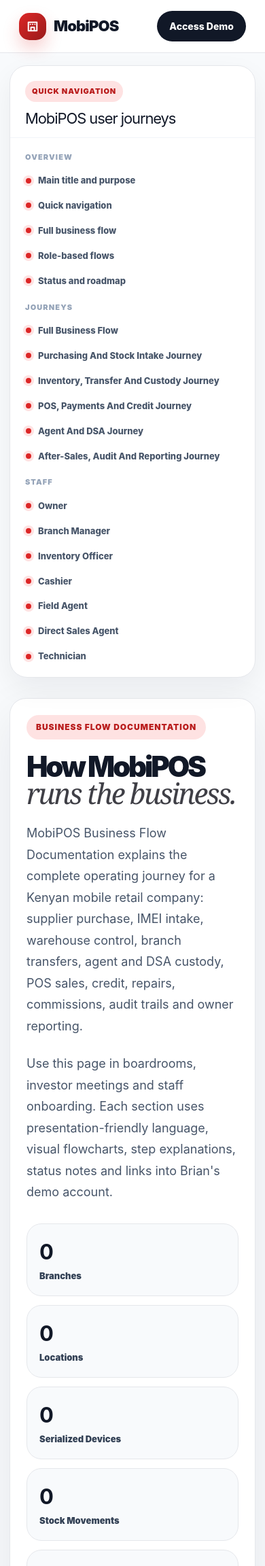
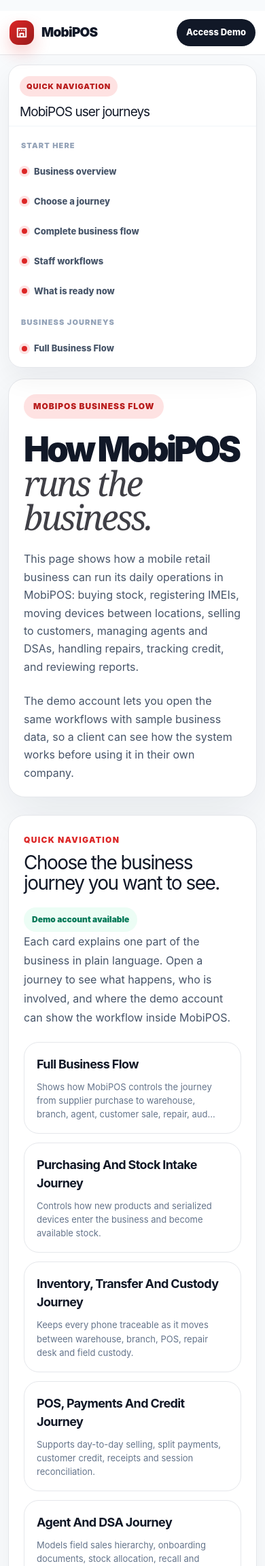
Before and after one commit to EnockOMONDI/MobiPOS, a Django app: page /business-flow/ in a window 390 px wide. Shown: the top 2304 px of the page at 68% size. Run offline with Django 5.2, Linux system fonts and the light colour scheme; data that the repository does not hold is empty; style sheets or scripts are compiled from the project's sources; parts of the project's set-up code (start-up, migrations or seed data) failed here and were passed over; some libraries are stand-ins or nearby versions.

Commit message:
Improve business flow mobile experience

```diff
--- a/apps/reports/views.py
+++ b/apps/reports/views.py
@@ -682,21 +682,12 @@ def _business_journeys(counts):
 def business_flow(request):
     organization = _business_flow_organization(request)
     counts = _business_flow_counts(organization)
-    stats = [
-        {"label": "Branches", "value": counts["branches"], "detail": "operating locations across the company"},
-        {"label": "Locations", "value": counts["locations"], "detail": "warehouses, POS points, repair benches and agent custody"},
-        {"label": "Serialized Devices", "value": counts["serialized_units"], "detail": "phones and tracked stock units in the inventory database"},
-        {"label": "Stock Movements", "value": counts["stock_movements"], "detail": "append-only ledger entries proving what changed"},
-        {"label": "Sales", "value": counts["sales"], "detail": "completed, paid, part-paid or returned sales workflows"},
-        {"label": "Audit Events", "value": counts["audit_events"], "detail": "recorded actions visible to owners and auditors"},
-    ]
     return render(
         request,
         "marketing/business_flow.html",
         {
             "flow_organization": organization,
             "flow_counts": counts,
-            "flow_stats": stats,
             "flow_sections": _business_flow_sections(counts),
             "role_flows": _business_role_flows(counts),
             "journeys": _business_journeys(counts),
--- a/templates/marketing/_business_flow_body.html
+++ b/templates/marketing/_business_flow_body.html
@@ -7,7 +7,7 @@
   .doc-top-links { display:flex; align-items:center; gap:20px; font-size:14px; font-weight:850; }
   .doc-top-links a { color:#4b5563; text-decoration:none; }
   .doc-demo { border-radius:999px; background:#111827; color:#fff !important; padding:12px 18px; text-decoration:none; }
-  .doc-shell { max-width:1440px; margin:0 auto; display:grid; grid-template-columns:310px minmax(0,1fr); gap:30px; padding:30px 28px 90px; }
+  .doc-shell { max-width:1440px; margin:0 auto; display:grid; grid-template-columns:290px minmax(0,1fr); gap:26px; padding:30px 28px 90px; }
   .doc-sidebar { position:sticky; top:88px; align-self:start; max-height:calc(100vh - 110px); overflow:auto; border:1px solid #e5e7eb; border-radius:26px; background:#fff; box-shadow:0 16px 40px rgba(15,23,42,.06); }
   .doc-sidebar-head { padding:22px 22px 16px; border-bottom:1px solid #f1f5f9; }
   .doc-sidebar-head span { display:inline-flex; border-radius:999px; background:#fee2e2; color:#b91c1c; padding:7px 10px; font-size:11px; font-weight:950; letter-spacing:.08em; text-transform:uppercase; }
@@ -69,8 +69,46 @@
   .doc-final h2 { margin:0; font-size:30px; letter-spacing:-.055em; }
   .doc-final p { color:#cbd5e1; margin:8px 0 0; }
   .doc-final a { border-radius:999px; background:#fff; color:#111827; padding:13px 18px; text-decoration:none; font-size:14px; font-weight:950; white-space:nowrap; }
-  @media (max-width:1080px) { .doc-shell { grid-template-columns:1fr; } .doc-sidebar { position:relative; top:auto; max-height:none; } .doc-sidebar nav { display:grid; grid-template-columns:repeat(2,minmax(0,1fr)); gap:4px; } .doc-nav-group { margin-bottom:0; } }
-  @media (max-width:780px) { .doc-top-links a:not(.doc-demo) { display:none; } .doc-shell { padding:18px 14px 60px; } .doc-hero, .doc-section { padding:24px; border-radius:24px; } .doc-proof, .doc-quick, .role-doc-grid { grid-template-columns:1fr; } .doc-section-head, .doc-step { grid-template-columns:1fr; } .doc-step a { justify-self:start; } .doc-final { flex-direction:column; align-items:flex-start; } .doc-sidebar nav { grid-template-columns:1fr; } }
+  @media (max-width:1080px) {
+    .doc-shell { grid-template-columns:1fr; }
+    .doc-sidebar { position:sticky; top:74px; z-index:12; max-height:42vh; }
+    .doc-sidebar nav { display:grid; grid-template-columns:repeat(2,minmax(0,1fr)); gap:4px; }
+    .doc-nav-group { margin-bottom:0; }
+  }
+  @media (max-width:780px) {
+    .doc-page { margin:-2rem -1rem; }
+    .doc-top-inner { padding:12px 14px; }
+    .doc-brand { font-size:19px; }
+    .doc-mark { width:36px; height:36px; border-radius:13px; }
+    .doc-top-links { gap:10px; }
+    .doc-top-links a:not(.doc-demo) { display:none; }
+    .doc-demo { padding:10px 14px; font-size:13px; }
+    .doc-shell { padding:14px 12px 54px; gap:16px; }
+    .doc-sidebar { top:62px; max-height:58vh; border-radius:20px; }
+    .doc-sidebar-head { padding:16px 16px 10px; }
+    .doc-sidebar-head h2 { font-size:19px; }
+    .doc-sidebar nav { grid-template-columns:1fr; max-height:42vh; overflow:auto; padding:8px; }
+    .doc-nav-title { padding-top:12px; }
+    .doc-nav-link { min-height:44px; font-size:13px; }
+    .doc-hero, .doc-section { padding:22px; border-radius:24px; }
+    .doc-hero h1 { font-size:clamp(38px,13vw,54px); line-height:.98; }
+    .doc-lead { font-size:16px; line-height:1.65; }
+    .doc-proof, .doc-quick, .role-doc-grid { grid-template-columns:1fr; }
+    .doc-quick a { min-height:auto; }
+    .doc-section-head, .doc-step { grid-template-columns:1fr; }
+    .doc-section h2 { font-size:28px; line-height:1.08; }
+    .doc-status { justify-self:start; }
+    .doc-flowchart { padding:16px; overflow:visible; }
+    .doc-flow-row { min-width:0; flex-direction:column; align-items:stretch; gap:10px; }
+    .doc-flow-node { width:auto; min-width:0; text-align:left; }
+    .doc-flow-node.decision { transform:none; width:auto; height:auto; display:block; margin:0; }
+    .doc-flow-node.decision span { transform:none; }
+    .doc-arrow { transform:rotate(90deg); align-self:center; line-height:1; }
+    .doc-step { gap:10px; padding:14px; }
+    .doc-step a { justify-self:start; min-height:42px; display:inline-flex; align-items:center; }
+    .doc-final { flex-direction:column; align-items:flex-start; padding:26px; border-radius:24px; }
+    .doc-final h2 { font-size:26px; }
+  }
 </style>
 
 <div class="doc-page">
@@ -97,15 +135,15 @@
       </div>
       <nav>
         <div class="doc-nav-group">
-          <div class="doc-nav-title">Overview</div>
-          <a class="doc-nav-link" href="#overview"><span class="doc-dot"></span>Main title and purpose</a>
-          <a class="doc-nav-link" href="#quick-navigation"><span class="doc-dot"></span>Quick navigation</a>
-          <a class="doc-nav-link" href="#company-flow"><span class="doc-dot"></span>Full business flow</a>
-          <a class="doc-nav-link" href="#role-flows"><span class="doc-dot"></span>Role-based flows</a>
-          <a class="doc-nav-link" href="#status-roadmap"><span class="doc-dot"></span>Status and roadmap</a>
+          <div class="doc-nav-title">Start here</div>
+          <a class="doc-nav-link" href="#overview"><span class="doc-dot"></span>Business overview</a>
+          <a class="doc-nav-link" href="#quick-navigation"><span class="doc-dot"></span>Choose a journey</a>
+          <a class="doc-nav-link" href="#company-flow"><span class="doc-dot"></span>Complete business flow</a>
+          <a class="doc-nav-link" href="#role-flows"><span class="doc-dot"></span>Staff workflows</a>
+          <a class="doc-nav-link" href="#status-roadmap"><span class="doc-dot"></span>What is ready now</a>
         </div>
         <div class="doc-nav-group">
-          <div class="doc-nav-title">Journeys</div>
+          <div class="doc-nav-title">Business journeys</div>
           {% for journey in journeys %}
             <a class="doc-nav-link" href="#{{ journey.slug }}"><span class="doc-dot"></span>{{ journey.title }}</a>
           {% endfor %}
@@ -121,23 +159,18 @@
 
     <main class="doc-content">
       <section class="doc-hero" id="overview">
-        <span class="doc-pill">Business flow documentation</span>
+        <span class="doc-pill">MobiPOS business flow</span>
         <h1>How MobiPOS <em>runs the business.</em></h1>
-        <p class="doc-lead">MobiPOS Business Flow Documentation explains the complete operating journey for a Kenyan mobile retail company: supplier purchase, IMEI intake, warehouse control, branch transfers, agent and DSA custody, POS sales, credit, repairs, commissions, audit trails and owner reporting.</p>
-        <p class="doc-lead">Use this page in boardrooms, investor meetings and staff onboarding. Each section uses presentation-friendly language, visual flowcharts, step explanations, status notes and links into Brian's demo account.</p>
-        <div class="doc-proof" aria-label="Business proof points">
-          {% for stat in flow_stats %}
-            <article class="doc-proof-card"><strong>{{ stat.value }}</strong><span>{{ stat.label }}</span></article>
-          {% endfor %}
-        </div>
+        <p class="doc-lead">This page shows how a mobile retail business can run its daily operations in MobiPOS: buying stock, registering IMEIs, moving devices between locations, selling to customers, managing agents and DSAs, handling repairs, tracking credit, and reviewing reports.</p>
+        <p class="doc-lead">The demo account lets you open the same workflows with sample business data, so a client can see how the system works before using it in their own company.</p>
       </section>
 
       <section class="doc-section" id="quick-navigation">
         <div class="doc-section-head">
-          <div><span class="doc-kicker">Quick Navigation</span><h2>Choose the journey you want to explain.</h2></div>
-          <span class="doc-status">Presentation ready</span>
+          <div><span class="doc-kicker">Quick navigation</span><h2>Choose the business journey you want to see.</h2></div>
+          <span class="doc-status">Demo account available</span>
         </div>
-        <p>Each quick link opens a detailed journey with process steps, status notes, flowcharts and demo links. This mirrors the reference documentation style while staying focused on MobiPOS business operations.</p>
+        <p>Each card explains one part of the business in plain language. Open a journey to see what happens, who is involved, and where the demo account can show the workflow inside MobiPOS.</p>
         <div class="doc-quick">
           {% for journey in journeys %}
             <a href="#{{ journey.slug }}"><strong>{{ journey.title }}</strong><span>{{ journey.purpose|truncatechars:118 }}</span></a>
@@ -148,9 +181,9 @@
       <section class="doc-section" id="company-flow">
         <div class="doc-section-head">
           <div><span class="doc-kicker">Full business flow</span><h2>From supplier purchase to owner visibility.</h2></div>
-          <span class="doc-status">Live demo mapped</span>
+          <span class="doc-status">Connected workflow</span>
         </div>
-        <p>This is the complete MobiPOS operating model. The demo company is {% if flow_organization %}<strong>{{ flow_organization.name }}</strong>{% else %}<strong>No seeded organization yet</strong>{% endif %}, and the numbers shown on this page are pulled from the available demo data.</p>
+        <p>This is the complete MobiPOS operating model. A business can follow stock from supplier purchase to warehouse, branch, agent custody, customer sale, repair, and management reporting without losing accountability.</p>
         {% for section in flow_sections %}
           <div class="doc-flowchart" aria-label="{{ section.title }} flowchart">
             <p class="doc-kicker">{{ section.title }}</p>
@@ -174,11 +207,11 @@
             </div>
             <span class="doc-status {% if 'pending' in journey.status|lower or 'partial' in journey.status|lower or 'provider' in journey.status|lower %}partial{% endif %}">{{ journey.status }}</span>
           </div>
-          <div class="doc-meta"><span>{{ journey.audience }}</span><span>Brian demo links included</span><span>Business process documentation</span></div>
+          <div class="doc-meta"><span>{{ journey.audience }}</span><span>Demo account available</span><span>Client workflow guide</span></div>
           <p>{{ journey.purpose }}</p>
 
           <div class="doc-flowchart" aria-label="{{ journey.title }} mermaid-style flowchart">
-            <p class="doc-kicker">Mermaid-style visual flowchart</p>
+            <p class="doc-kicker">Business flow</p>
             <div class="doc-flow-row">
               {% for label in journey.flow %}
                 <div class="doc-flow-node {% if 'Check' in label or 'Approve' in label or 'Validate' in label %}decision{% endif %}"><span>{{ label }}</span></div>
@@ -208,7 +241,7 @@
           <div><span class="doc-kicker">Role-based flows</span><h2>Each staff member understands their journey.</h2></div>
           <span class="doc-status">Role mapped</span>
         </div>
-        <p>The owner gets the richest view, but every role has a clear business flow. This makes demos easier because the audience can immediately see how owners, managers, inventory teams, cashiers, agents, DSAs and technicians use the same operating platform.</p>
+        <p>The owner gets the widest business view, but each staff member has a focused workflow. This helps a company see how managers, inventory teams, cashiers, agents, DSAs and technicians work in one shared system.</p>
         <div class="role-doc-grid">
           {% for role in role_flows %}
             <article class="role-doc" id="{{ role.slug }}">
@@ -226,20 +259,20 @@
 
       <section class="doc-section" id="status-roadmap">
         <div class="doc-section-head">
-          <div><span class="doc-kicker">Status notes</span><h2>What works today and what needs provider setup.</h2></div>
-          <span class="doc-status partial">Production boundary</span>
+          <div><span class="doc-kicker">Current status</span><h2>What is ready now and what needs final setup.</h2></div>
+          <span class="doc-status partial">Setup notes</span>
         </div>
         <div class="doc-notes">
-          <div class="doc-note">Email/process documentation: MobiPOS currently documents operational notifications and approval flows. Production email branding and delivery policy should be finalized per tenant.</div>
-          <div class="doc-note">Payment documentation: Cash, card, bank, credit and M-Pesa references are supported at workflow level. Live M-Pesa Daraja confirmation and reconciliation remain pending.</div>
-          <div class="doc-note">Tax process documentation: eTIMS has an integration event foundation, but live KRA provider submission is not activated.</div>
-          <div class="doc-note">Offline process documentation: offline invoice queue is treated as a local draft queue that syncs sanitized data. Final production policy must decide whether true offline sales are allowed.</div>
-          <div class="doc-note">Monitoring and backup documentation: persistent media storage, Sentry, automated backup/restore and Render browser smoke tests remain production-readiness work.</div>
+          <div class="doc-note">Notifications and approvals are part of the workflow. Final email branding and delivery rules should be set for each client before launch.</div>
+          <div class="doc-note">Cash, card, bank, credit and M-Pesa reference recording are available in the workflow. Live M-Pesa confirmation and automatic reconciliation still need provider setup.</div>
+          <div class="doc-note">eTIMS is planned for tax compliance, but live submission to the tax provider is not active yet.</div>
+          <div class="doc-note">Offline invoices should be handled carefully. The recommended approach is to keep them as controlled drafts until the system can confirm and sync them safely.</div>
+          <div class="doc-note">Before a full production rollout, the client should confirm media storage, backups, monitoring, error reporting and recovery procedures.</div>
         </div>
       </section>
 
       <section class="doc-final">
-        <div><h2>Ready to present the whole business flow.</h2><p>Start with this page, explain the operating journey, then open Brian's demo account to prove each workflow with live seeded data.</p></div>
+        <div><h2>Ready to explore the business flow.</h2><p>Start with the journey cards, then open Brian's demo account to see how the workflows operate with sample data.</p></div>
         <a href="{% url 'login' %}?demo=brian">Access Brian Demo</a>
       </section>
     </main>
```
Also changed, not shown: apps/reports/tests/test_dashboard.py (+8 -7 lines).
